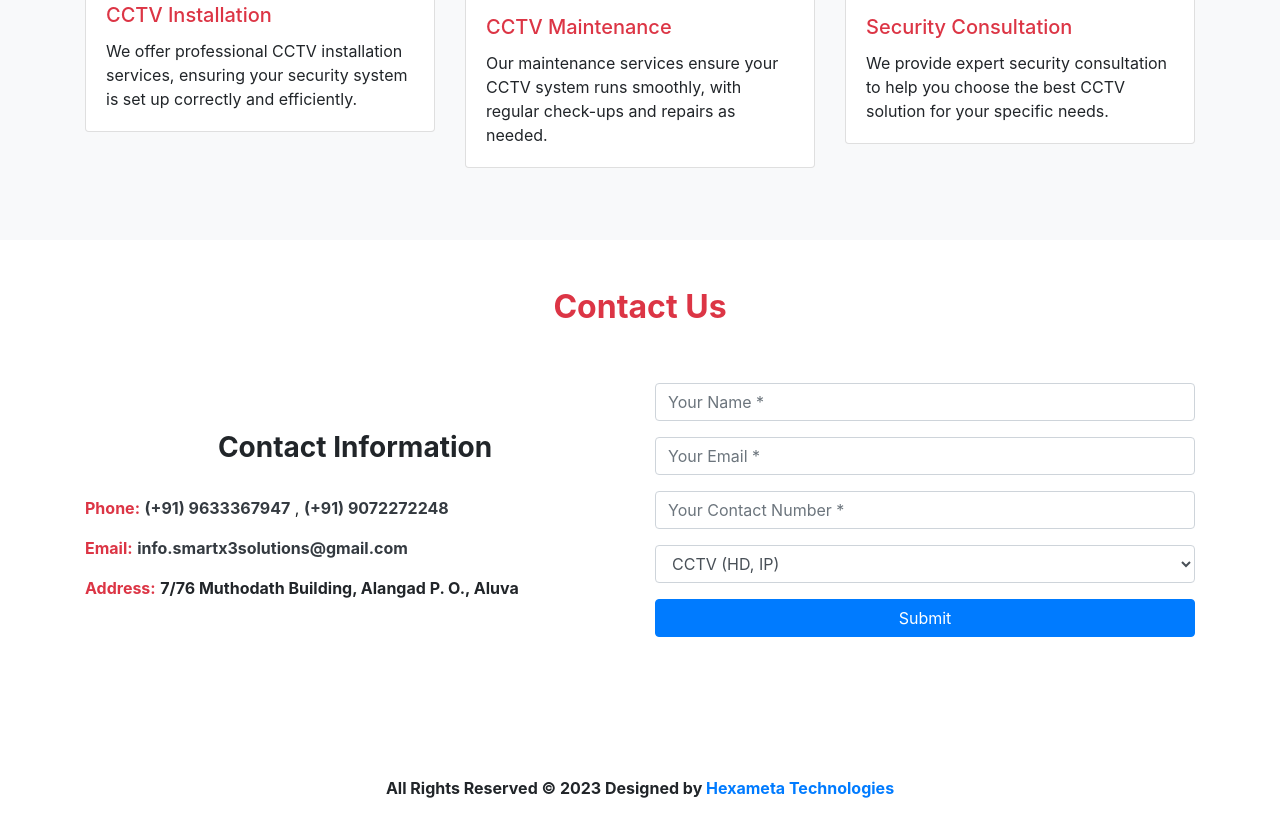
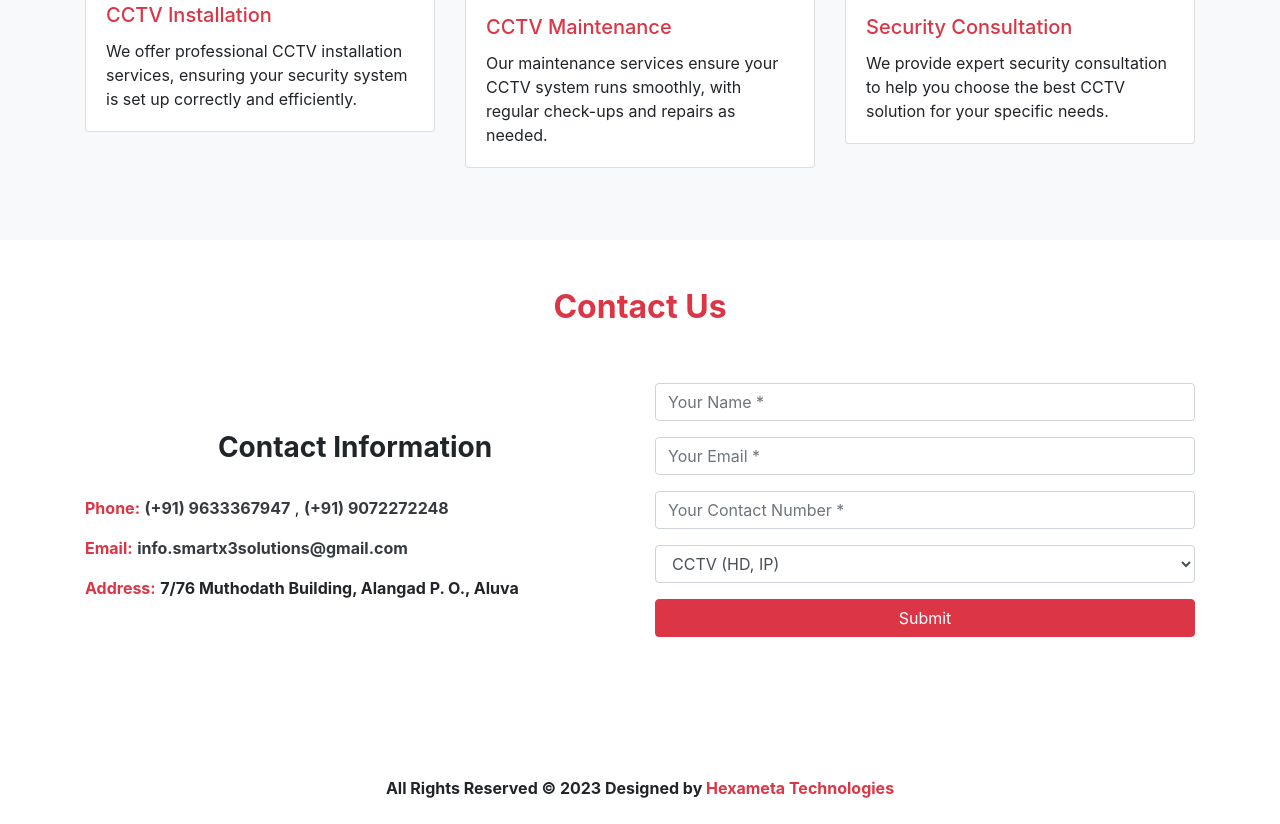
Before and after one commit to jinomanojjohn/smartx3solutions, a plain HTML site: page index.html in a window 1280 px wide. Shown: the part 1623-2447 px from the top of the page. Drawn offline with nearby package versions, Linux system fonts and the light colour scheme.

Commit message:
danger theme

```diff
--- a/index.html
+++ b/index.html
@@ -204,7 +204,7 @@
                             </select>
                         </div>
                         <div class="form-group">
-                            <input type="button" name="submit" class="btn btn-block btn-primary"
+                            <input type="button" name="submit" class="btn btn-block btn-danger"
                                 onclick="gotowhatsapp()" value="Submit" />
                         </div>
                     </form>
@@ -223,7 +223,7 @@
                         <script>
                             document.write(new Date().getFullYear())
                         </script> Designed by
-                        <a href="https://www.hexameta.in" class="font-weight-bold" target="_blank">Hexameta
+                        <a href="https://hexameta.in" class="font-weight-bold text-danger" target="_blank">Hexameta
                             Technologies</a>
                     </div>
                 </div>
```
